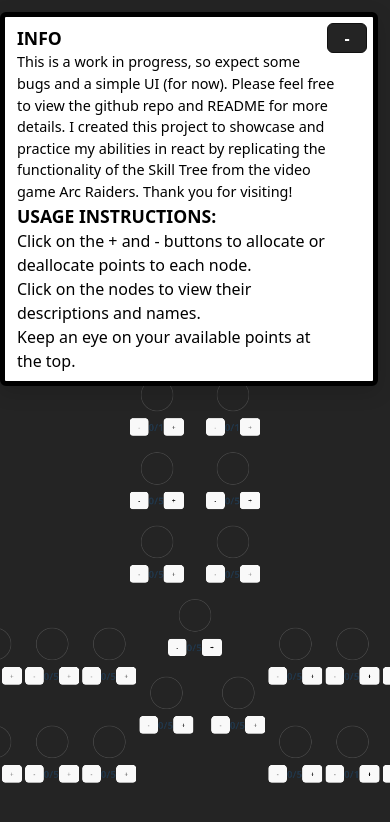
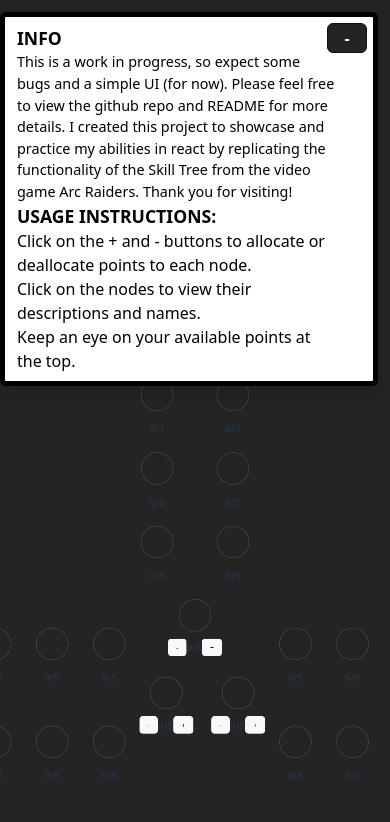
Before and after one commit to irmike/arc-stat-tester, a React (Vite) app: page / in a window 390 px wide. Shown: the top 822 px of the page. Built offline with nearby package versions, Linux system fonts and the light colour scheme.

Commit message:
-Added in functionality to lock the Nodes - fixed a bug whhere you were unable to click the first node in mobility. - restructured readme to use a visual example (will come back to this later)

```diff
--- a/src/components/Node/Node.css
+++ b/src/components/Node/Node.css
@@ -7,6 +7,7 @@
     justify-content: space-between;
     box-sizing: border-box;
     padding: 20px;
+    z-index: 1;
 }
 
 .stat-display {
--- a/src/components/Node/Node.jsx
+++ b/src/components/Node/Node.jsx
@@ -1,48 +1,91 @@
 import React from "react";
-import {useState, useRef} from "react";
+import {useEffect, useState, useRef} from "react";
 import DescriptionModal from "../DescriptionModal/DescriptionModal.jsx";
 import "./Node.css";
 
 
-function Node (props) {
-    const { name: nodeName, description, pointCap, image } = props;
+function Node ({
+    nodeData,
+    increaseTotal,
+    decreaseTotal,
+    points,
+    locked,
+    registerLockSetter,
+    unregisterLockSetter,
+    unlockNodeByName,
+    lockNodeByName
+}) {
+    const { name, description, pointCap, pointLock, unlocks = [], image } = nodeData;
     const [count, setCount] = useState(0);
-    const [isDescOpen, setIsDescOpen] = useState(false)
+    const [isDescOpen, setIsDescOpen] = useState(false);
     const buttonRef = useRef(null);
 
+    const [isLocked, setIsLocked] = useState(Boolean(locked || (pointLock > 0)));
+
+    useEffect(() => {
+        if (!registerLockSetter || !unregisterLockSetter) return;
+        registerLockSetter(name, setIsLocked);
+        return () => unregisterLockSetter(name);
+    }, [name, registerLockSetter, unregisterLockSetter]);
+
     const increaseCount = () => {
-        if(count < pointCap && props.points > 0){
-            setCount(prevCount => prevCount + 1);
-            props.increaseTotal();
+        // Only allow increment if unlocked
+        if (isLocked || points <= 0 || count >= pointCap) return;
+
+        // If this click will make count go from 0 -> 1, unlock targets
+        if (count === 0) {
+            for (const unlockName of unlocks) {
+                unlockNodeByName?.(unlockName);
+            }
         }
+
+        setCount(prev => prev + 1);
+        increaseTotal();
     };
 
     const decreaseCount = () => {
-        if(count > 0){
+        if (count > 0) {
+            // If this click will make count go from 1 -> 0, lock targets
+            if (count === 1) {
+                for (const unlockName of unlocks) {
+                    lockNodeByName?.(unlockName);
+                }
+            }
             setCount(prevCount => prevCount - 1);
-            props.decreaseTotal()
+            decreaseTotal();
         }
     };
 
     return (
         <div className="node-root">
-            <button ref={buttonRef}
-                    className="node-image-button"
-                    onClick={() => setIsDescOpen(!isDescOpen)}
-                    aria-label={`Open Description for ${nodeName}`}
+            <button
+                ref={buttonRef}
+                className="node-image-button"
+                onClick={e => { e.stopPropagation(); setIsDescOpen(!isDescOpen); }}
+                aria-label={`Open Description for ${name}`}
             >
-                <img src={image} className={"node-image node-" + nodeName} alt={nodeName} />
+                <img src={image} className={"node-image node-" + name} alt={name} />
             </button>
 
             <DescriptionModal isOpen={isDescOpen} onClose={() => setIsDescOpen(false)} anchorRef={buttonRef}>
-                <h2>{nodeName}</h2>
+                <h2>{name}</h2>
                 <p>{description}</p>
             </DescriptionModal>
 
             <div className="stat-display">
-                <span> <button onClick={decreaseCount} aria-label={`Decrease ${nodeName}`}> - </button> </span>
-                <span> <h2>{count}/{pointCap}</h2> </span>
-                <span> <button onClick={increaseCount} aria-label={`Increase ${nodeName}`}> + </button>< /span>
+                { !isLocked && (
+                    <span>
+                        <button onClick={decreaseCount} aria-label={`Decrease ${name}`}> - </button>
+                    </span>
+                )}
+                <span>
+                    <h2>{count}/{pointCap}</h2>
+                </span>
+                { !isLocked && (
+                    <span>
+                        <button onClick={increaseCount} aria-label={`Increase ${name}`}> + </button>
+                    </span>
+                )}
             </div>
         </div>
     );
--- a/src/components/TreeSection/TreeSection.jsx
+++ b/src/components/TreeSection/TreeSection.jsx
@@ -1,4 +1,4 @@
-import {useState} from "react";
+import {useCallback, useRef, useState} from "react";
 import Node from "../Node/Node.jsx";
 import "./TreeSection.css";
 
@@ -10,6 +10,34 @@ const directionToFlex = {
 
 function TreeSection ({name, direction, data, pointFuncts}) {
     const [total, setTotal] = useState(0);
+    const nodeLocksRef = useRef({});
+
+    // Find the first node's name for this section
+    const firstNodeName = data[0]?.[0]?.name;
+
+    const registerLockSetter = useCallback((nodeName, setter) => {
+        nodeLocksRef.current[nodeName] = setter;
+    }, []);
+
+    const unregisterLockSetter = useCallback((nodeName) => {
+        delete nodeLocksRef.current[nodeName];
+    }, []);
+
+    const unlockNodeByName = useCallback((nodeNameToUnlock) => {
+        const setter = nodeLocksRef.current[nodeNameToUnlock];
+        if (typeof setter === "function") {
+            setter(false);
+        }
+    }, []);
+
+    // Only lock if not the first node
+    const lockNodeByName = useCallback((nodeNameToLock) => {
+        if (nodeNameToLock === firstNodeName) return;
+        const setter = nodeLocksRef.current[nodeNameToLock];
+        if (typeof setter === "function") {
+            setter(true);
+        }
+    }, [firstNodeName]);
 
     const increaseTotal = () => {
         setTotal(prevTotal => prevTotal + 1);
@@ -23,7 +51,6 @@ function TreeSection ({name, direction, data, pointFuncts}) {
         }
     };
 
-    // create the subsection with each node then create the branch in same iteration IF previous nodes were rendered
     return (
         <div className="tree-section" style={{flexDirection: directionToFlex[direction][0]}}>
             {data.map((subsection, subSectionIndex) => (
@@ -35,13 +62,15 @@ function TreeSection ({name, direction, data, pointFuncts}) {
                     {subsection.map((nodeData, i) => (
                         <Node
                             key={nodeData.name ?? i}
-                            name={nodeData.name}
-                            description={nodeData.description}
-                            pointCap={nodeData.pointCap}
-                            image={nodeData.image}
+                            nodeData={nodeData}
                             increaseTotal={increaseTotal}
                             decreaseTotal={decreaseTotal}
                             points={pointFuncts["points"]}
+                            locked={nodeData.name !== firstNodeName}
+                            registerLockSetter={registerLockSetter}
+                            unregisterLockSetter={unregisterLockSetter}
+                            unlockNodeByName={unlockNodeByName}
+                            lockNodeByName={lockNodeByName}
                         />
                     ))}
                 </div>
@@ -54,6 +83,6 @@ function TreeSection ({name, direction, data, pointFuncts}) {
             </div>
         </div>
     );
-};
+}
 
 export default TreeSection;
--- a/src/data/mobilityData.js
+++ b/src/data/mobilityData.js
@@ -9,6 +9,7 @@ const mobility = [
             description: "You can climb and vault more quickly.",
             pointCap: 5,
             pointLock: 0,
+            unlocks: ["Marathon Runner", "Slip and Slide"],
             image: circleNode
         }
     ],
@@ -20,6 +21,7 @@ const mobility = [
             description: "Moving around costs less stamina.",
             pointCap: 5,
             pointLock: 0,
+            unlocks: ["Youthful Lungs"],
             image: circleNode
         },
         // node
@@ -28,6 +30,7 @@ const mobility = [
             description: "You can slide further and faster.",
             pointCap: 5,
             pointLock: 0,
+            unlocks: ["Sturdy Ankles"],
             image: circleNode
         }
     ],
@@ -37,6 +40,7 @@ const mobility = [
             description: "Increase your max stamina",
             pointCap: 5,
             pointLock: 0,
+            unlocks: ["Carry The Momentum"],
             image: circleNode
         },
         {
@@ -44,6 +48,7 @@ const mobility = [
             description: "You take less fall damage when falling from a non-lethal height.",
             pointCap: 5,
             pointLock: 0,
+            unlocks: ["Calming Stroll"],
             image: circleNode
         }
     ],
@@ -52,14 +57,16 @@ const mobility = [
             name: "Carry The Momentum",
             description: "After a Sprint Dodge Roll, sprinting does not consume stamina for a short time. Has a cooldown between uses.",
             pointCap: 1,
-            pointLock: 0,
+            pointLock: 15,
+            unlocks: ["Effortless Roll", "Crawl Before You Walk"],
             image: circleNode
         },
         {
             name: "Calming Stroll",
             description: "While walking, your stamina regenerates as if you were standing still.",
             pointCap: 1,
-            pointLock: 0,
+            pointLock: 15,
+            unlocks: ["Crawl Before You Walk", "Off The Wall"],
             image: circleNode
         }
     ],
@@ -69,6 +76,7 @@ const mobility = [
             description: "Dodge Rolls cost less stamina.",
             pointCap: 5,
             pointLock: 0,
+            unlocks: ["Heroic Leap"],
             image: circleNode
         },
         {
@@ -76,6 +84,7 @@ const mobility = [
             description: "When you're downed, you crawl faster.",
             pointCap: 5,
             pointLock: 0,
+            unlocks: ["vigorous Vaulter"],
             image: circleNode
         },
         {
@@ -83,6 +92,7 @@ const mobility = [
             description: "You can Wall Leap further.",
             pointCap: 5,
             pointLock: 0,
+            unlocks: ["Ready To Roll"],
             image: circleNode
         }
     ],
@@ -92,6 +102,7 @@ const mobility = [
             description: "You can Sprint Dodge Roll Further.",
             pointCap: 5,
             pointLock: 0,
+            unlocks: ["Vaults on Vaults on Vaults"],
             image: circleNode
         },
         {
@@ -99,6 +110,7 @@ const mobility = [
             description: "Vaulting is no longer slowed down while exhausted.",
             pointCap: 1,
             pointLock: 0,
+            unlocks: ["Vaults on Vaults on Vaults","Vault Spring"],
             image: circleNode
         },
         {
@@ -106,6 +118,7 @@ const mobility = [
             description: "When falling, your timing window to perform a Recovery Roll is increased.",
             pointCap: 5,
             pointLock: 0,
+            unlocks: ["Vault Spring"],
             image: circleNode
         }
     ],
@@ -114,14 +127,16 @@ const mobility = [
             name: "Vaults on Vaults on Vaults",
             description: "Vaulting no longer costs stamina.",
             pointCap: 1,
-            pointLock: 0,
+            pointLock: 36,
+            unlocks: [],
             image: circleNode
         },
         {
             name: "Vault Spring",
             description: "Lets you jump at the end of a vault.",
             pointCap: 1,
-            pointLock: 0,
+            pointLock: 36,
+            unlocks: [],
             image: circleNode
         }
     ]
```
Also changed, not shown: src/data/conditioningData.js (+19 -5 lines), src/data/survivalData.js (+19 -4 lines), 2 other files (tests, documents, lock files or other folders).
